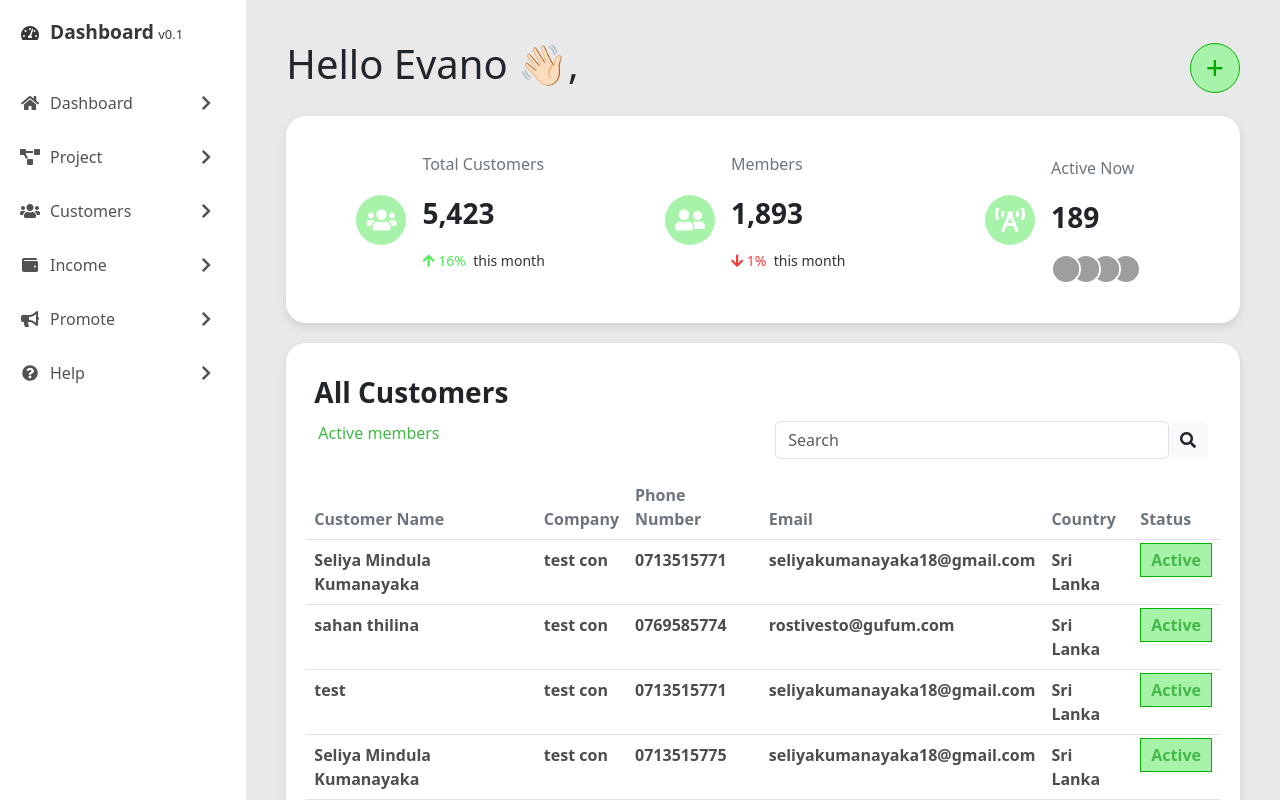
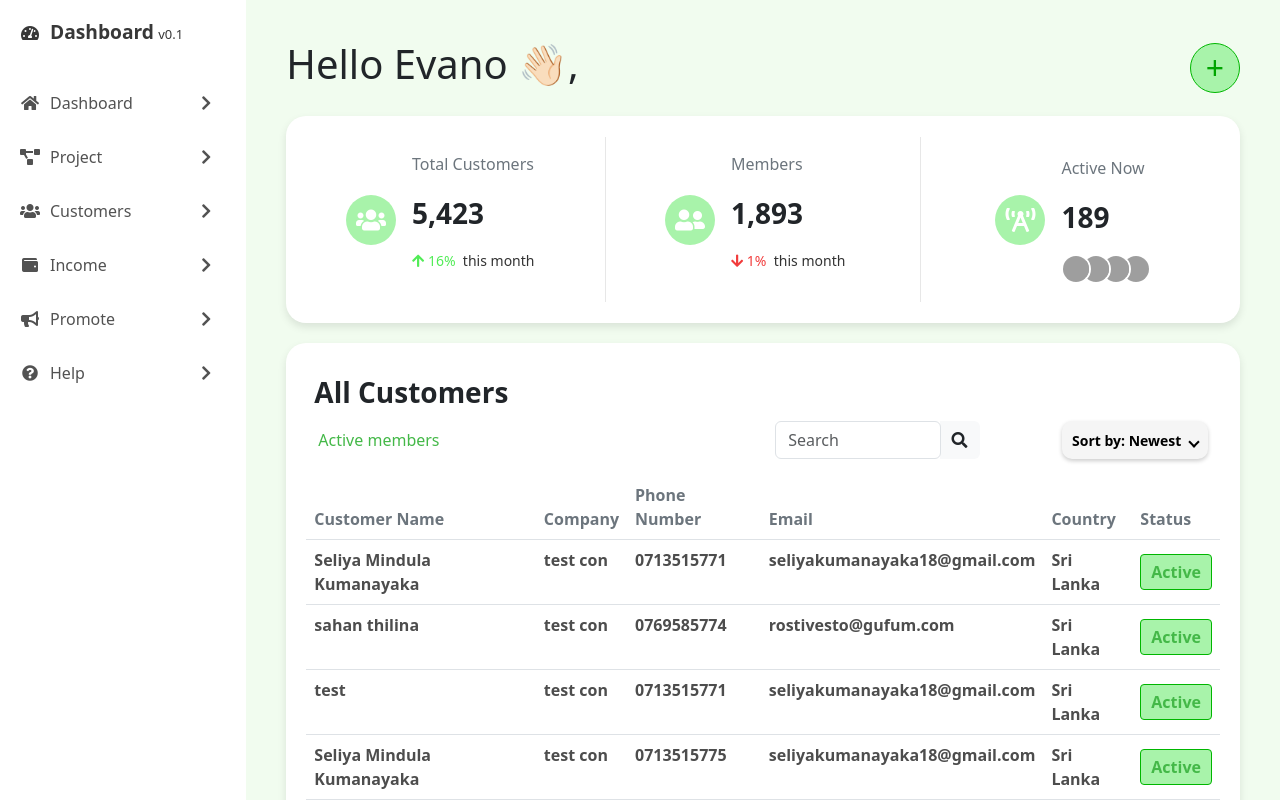
Before and after one commit to SeliyaMindula/Vue.js_Customer_Address_Book, a Vue app: page /customers in a window 1280 px wide. Built offline with nearby package versions, Linux system fonts and the light colour scheme; data requests are answered from the project's data file; grey boxes are pictures that could not be loaded.

Commit message:
Almost UI changers Are done

```diff
--- a/db.json
+++ b/db.json
@@ -69,6 +69,21 @@
       "email": "seliyakumanayaka18@gmail.com",
       "country": "Sri Lanka",
       "id": 4
+    },
+    {
+      "name": "kasun kalhara",
+      "phone": "0769585774",
+      "addresses": [
+        {
+          "number": "aaa",
+          "street": "bbbb",
+          "cityState": "Matara"
+        }
+      ],
+      "company": "test con",
+      "email": "poknikorka@gufum.com",
+      "country": "Sri Lanka",
+      "id": 5
     }
   ]
 }
--- a/package.json
+++ b/package.json
@@ -9,6 +9,7 @@
   },
   "dependencies": {
     "axios": "^1.6.2",
+    "axios-mock-adapter": "^1.22.0",
     "bootstrap": "^5.3.2",
     "core-js": "^3.8.3",
     "vue": "^3.2.13",
--- a/src/App.vue
+++ b/src/App.vue
@@ -27,7 +27,7 @@ html, body, #app {
   padding: 0;
   width: 100%;
   height: 100%;
-  background-color: #e9e9e9;
+  background-color: #f1fcef;
 }
 
 #app {
--- a/src/components/AppSidebar.vue
+++ b/src/components/AppSidebar.vue
@@ -17,11 +17,11 @@
         <span>Project</span>
         <i class="fas fa-chevron-right"></i>
       </li>
-      <router-link to="/customers" class="sidebar-item">
+      <li :class="{ active: activeItem === 'customers' }" @click="setActiveItem('customers')">
         <i class="fas fa-users"></i>
         <span>Customers</span>
         <i class="fas fa-chevron-right"></i>
-      </router-link>
+      </li>
       <li>
         <i class="fas fa-wallet"></i>
         <span>Income</span>
@@ -44,6 +44,19 @@
 <script>
 export default {
   name: "AppSidebar",
+  data() {
+    return {
+      activeItem: null,
+    };
+  },
+  methods: {
+    setActiveItem(item) {
+      this.activeItem = item;
+      if (item === 'customers') {
+        this.$router.push('/customers');
+      }
+    }
+  }
 };
 </script>
 
@@ -65,7 +78,8 @@ export default {
   list-style-type: none;
 }
 
-.appsidebar li, .appsidebar .sidebar-item {
+.appsidebar li,
+.appsidebar .sidebar-item {
   display: flex;
   align-items: center;
   justify-content: space-between;
@@ -84,24 +98,29 @@ export default {
   color: white;
 }
 
+.active {
+  background-color: #5C34EC;
+  color: white;
+}
+
 .appsidebar a {
-  color: inherit; /* Ensure links are the same color as li elements */
-  text-decoration: none; /* Remove underline from links */
-  display: contents; /* Allow router-link to behave like its children */
+  color: inherit;
+  text-decoration: none;
+  display: contents;
 }
 
 .appsidebar i {
-  margin-right: 10px; /* Space between icon and text */
+  margin-right: 10px;
 }
 
-/* Ensure all icons are aligned and have space between them and the text */
+
 .appsidebar .fas {
-  width: 20px; /* Give icons a fixed width */
-  text-align: center; /* Center icons in their allocated space */
+  width: 20px;
+  text-align: center;
 }
 
-/* Adjust the space for the chevron icon */
+
 .appsidebar .fa-chevron-right {
-  margin-left: auto; /* Push the icon to the far right */
+  margin-left: auto;
 }
 </style>
--- a/src/components/ListView.vue
+++ b/src/components/ListView.vue
@@ -5,7 +5,8 @@
             <button class="add-customer" @click="goToAddCustomerForm">+</button>
         </header>
         <div class="stats-card">
-            <div class="stat-item d-flex justify-content-center">
+            <!-- <div class="stat-item d-flex justify-content-center"> -->
+            <div class="stat-item d-flex flex-column flex-md-row justify-content-center">
                 <div class="stat-icon bg-customers">
                     <i class="fas fa-users iconbackground"></i>
                 </div>
@@ -17,7 +18,9 @@
                     </p>
                 </div>
             </div>
-            <div class="stat-item d-flex justify-content-center">
+            <div class="divider"></div>
+            <!-- <div class="stat-item d-flex justify-content-center"> -->
+            <div class="stat-item d-flex flex-column flex-md-row justify-content-center">
                 <div class="stat-icon bg-members">
                     <i class="fas fa-user-friends iconbackground"></i>
                 </div>
@@ -29,7 +32,9 @@
                     </p>
                 </div>
             </div>
-            <div class="stat-item d-flex justify-content-center">
+            <div class="divider"></div>
+            <!-- <div class="stat-item d-flex justify-content-center"> -->
+            <div class="stat-item d-flex flex-column flex-md-row justify-content-center">
                 <div class="stat-icon bg-active">
                     <i class="fas fa-broadcast-tower iconbackground"></i>
                 </div>
@@ -54,12 +59,16 @@
             <div class="p-2 ">
                 <span class="fs-3 fw-bold">All Customers</span>
             </div>
+
             <div class="container pb-3">
                 <div class="row">
-                    <div class="col-sm">
+                    <!-- <div class="col-sm-6 d-flex align-items-center"> -->
+                    <div class="col-12 col-md-6 d-flex align-items-center">
                         <span class="activemember">Active members</span>
                     </div>
-                    <div class="input-group rounded col-sm">
+                    <!-- <div class="col-sm-3"> -->
+                    <div class="col-12 col-md-3 mt-2 mt-md-0">
+                        <div class="input-group">
                             <input type="search" class="form-control rounded" placeholder="Search" aria-label="Search"
                                 aria-describedby="search-addon" />
                             <span class="input-group-text border-0" id="search-addon">
@@ -67,10 +76,16 @@
                             </span>
                         </div>
                     </div>
+                    <!-- <div class="col-sm-3 d-flex justify-content-end"> -->
+                    <div class="col-12 col-md-3 mt-2 mt-md-0 d-flex justify-content-end">
+                        <button class="btn dropbtn">Sort by: Newest <i class="arrow ddown"></i></button>
+                    </div>
+                </div>
             </div>
 
-            <div style="overflow-x: auto">
-                <table class="table table-responsive">
+
+            <div class="table-responsive">
+                <table class="table">
                     <thead>
                         <tr>
                             <th class="text-secondary user-select-none" scope="col">Customer Name</th>
@@ -89,7 +104,9 @@
                                 <td class="tablecontent user-select-none">{{ customer.phone }}</td>
                                 <td class="tablecontent user-select-none">{{ customer.email }}</td>
                                 <td class="tablecontent user-select-none">{{ customer.country }}</td>
-                                <td> <span class="tablecontent user-select-none active-button ">Active </span></td>
+                                <td class="text-center align-middle">
+                                    <span class="tablecontent user-select-none active-button">Active</span>
+                                </td>
 
 
                             </tr>
@@ -101,12 +118,25 @@
                                     </td>
                                     <td class="fw-light">{{ address.street }}</td>
                                     <td class="fw-light">{{ address.number }}</td>
-                                    <td class="fw-light">{{address.cityState }}</td>
+                                    <td class="fw-light">{{ address.cityState }}</td>
                                 </tr>
                             </template>
                         </template>
                     </tbody>
                 </table>
+                <div class="data-pagination-wrapper">
+                    <div class="text-muted">Showing data 1 to 8 of 256K entiers</div>
+                    <div class="pagination">
+                        <a href="#">&lt;</a>
+                        <a href="#">1</a>
+                        <a href="#" class="active">2</a>
+                        <a href="#">3</a>
+                        <a href="#">4</a>
+                        <a href="#">...</a>
+                        <a href="#">40</a>
+                        <a href="#">&gt;</a>
+                    </div>
+                </div>
             </div>
         </div>
     </div>
@@ -160,6 +190,7 @@ export default {
 </script>
 
 <style scoped>
+
 .dashboard {
     max-width: 1200px;
     margin: auto;
@@ -305,21 +336,122 @@ export default {
 
 .active-button {
   background-color: #a8f3aa;
-    /* Green background */
   border: 1px solid rgb(0, 182, 0);
-    width: 12px;
-    height: 5px;
   padding: 5px 10px;
   color: #44b848;
-    /* Add other styles such as font size, margins, etc. */
+  display: inline-block;
+  text-align: center;
+  border-radius: 0.25rem;
+  font-weight: bold;
 }
+
 
 .inactive-button {
     background-color: #FFCDD2;
-    /* Red background */
     border: none;
     border-radius: 12px;
     padding: 5px 10px;
     color: red;
 }
+
+.pagination {
+    padding-top: 10px;
+    display: inline-block;
+    float: right;
+}
+
+.pagination a {
+    color: black;
+    float: left;
+    padding: 4px 8px;
+    text-decoration: none;
+    transition: background-color .3s;
+    border: 1px solid #ddd;
+    margin: 0 2px;
+    font-size: 0.8rem;
+}
+
+.pagination a.active {
+    background-color: #5C34EC;
+    color: white;
+
+}
+
+.pagination a:hover:not(.active) {
+    background-color: #ddd;
+}
+
+.data-pagination-wrapper {
+    display: flex;
+    justify-content: space-between;
+    align-items: center;
+}
+
+
+.dropbtn {
+    background-color: #f5f5f5;
+    color: black;
+    padding: 6px 10px;
+    font-size: 14px;
+    border: none;
+    border-radius: 10px;
+    cursor: pointer;
+    font-weight: bold;
+    box-shadow: 0 2px 4px rgba(0, 0, 0, 0.2);
+}
+
+.arrow {
+    border: solid black;
+    border-width: 0 2px 2px 0;
+    display: inline-block;
+    padding: 3px;
+    margin-left: 5px;
+}
+
+.ddown {
+    transform: rotate(45deg);
+    -webkit-transform: rotate(45deg);
+}
+
+.dropbtn:hover,
+.dropbtn:focus {
+    background-color: #e6e6e6;
+}
+
+.divider {
+  background-color: #e7e7e7;
+  width: 1px;
+  height: auto;
+  margin: 1px 15px;
+}
+
+ /* @media (max-width: 576px) {
+  .dashboard-header h1 {
+    font-size: 1.5rem;
+  }
+
+  .add-customer {
+    font-size: 1.5rem;
+    padding: 0.5rem;
+  }
+
+  .stat-item {
+    flex-direction: column;
+    text-align: center;
+  }
+
+  .stat-icon, .stat-content {
+    width: 100%;
+    margin-bottom: 0.5rem;
+  }
+
+  .user-avatars img {
+    width: 20px;
+    height: 20px;
+  }
+
+  .pagination {
+    font-size: 0.7rem;
+  }
+}  */
 </style>
```
Also changed, not shown: src/components/AddCustomerForm.vue (+0 -8 lines), 1 other file (tests, documents, lock files or other folders). Lines whose indentation alone changed are shown as unchanged.
